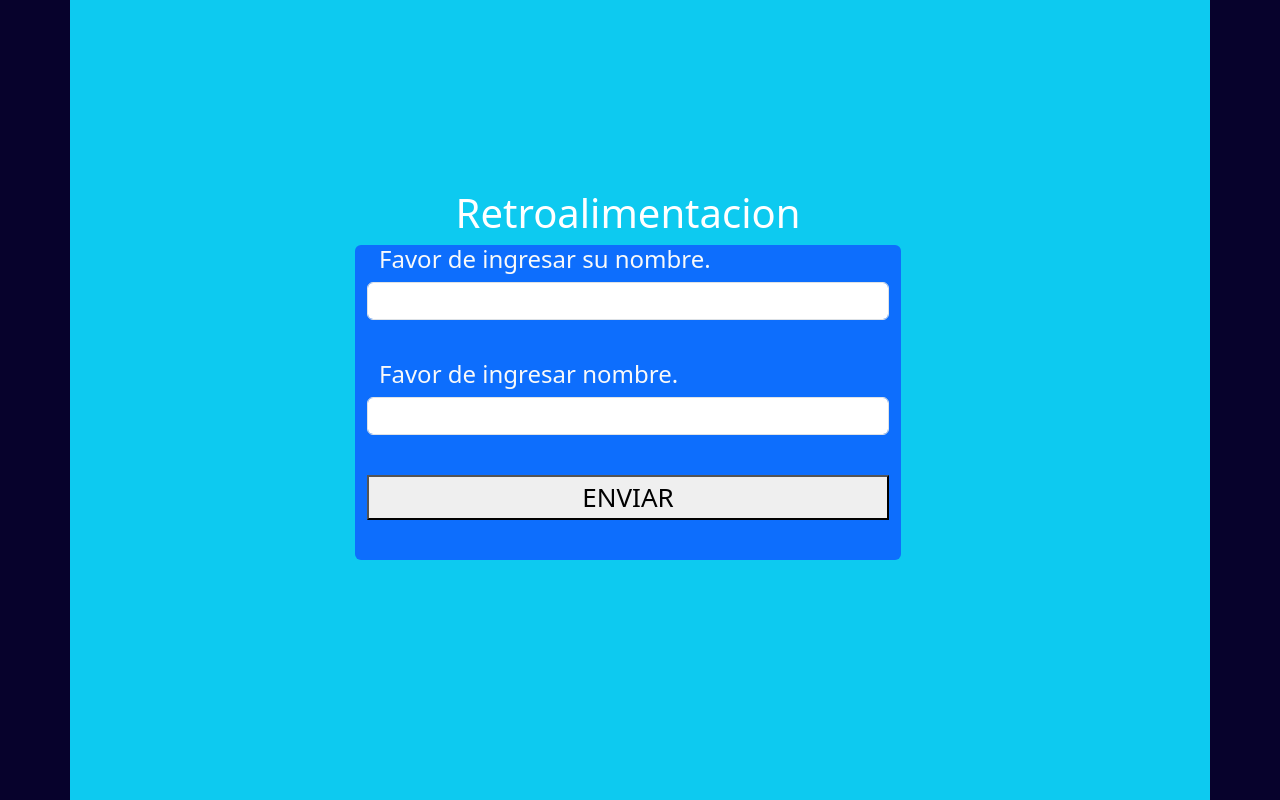
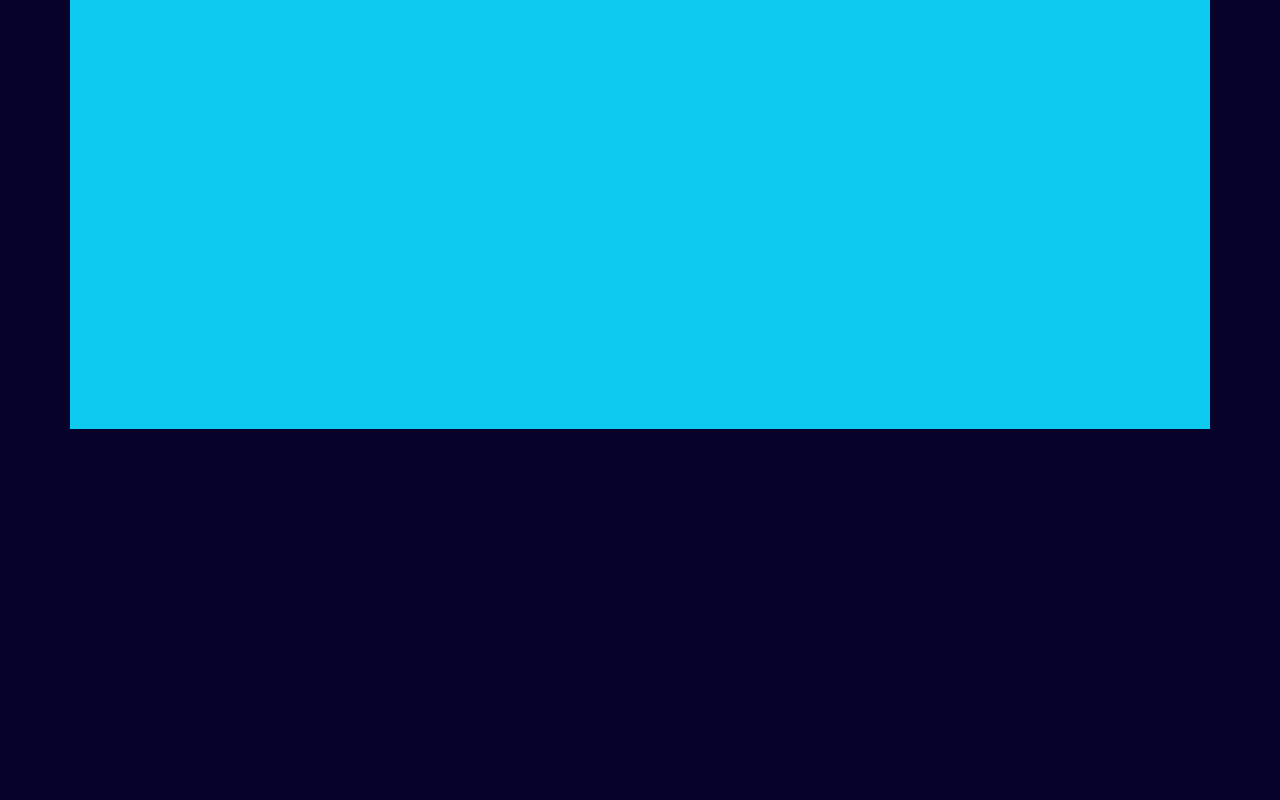
Before and after one commit to djarae/ejercicio_djeportfoliobeta, a Next.js app: page / in a window 1280 px wide. Shown: the part 2966-3766 px from the top of the page. After the commit the page ends 3395 px from the top, so only its background shows below. Built offline with nearby package versions, Linux system fonts and the light colour scheme.

Commit message:
26 Borrado temporal de retroalim

```diff
--- a/app/components/principal/Principal.js
+++ b/app/components/principal/Principal.js
@@ -3,7 +3,7 @@ import Presentacion from '../presentacion/Presentacion.js';
 import AcercaDeMi from '../acercademi/AcercaDeMi.js';
 import Conocimientos from '../conocimientos/Conocimientos.js';
 import MisProyectos from '../misproyectos/MisProyectos.js';
-import Retroalimentacion from '../retroalimentacion/Retroalimentacion.jsx';
+// import Retroalimentacion from '../retroalimentacion/Retroalimentacion.jsx';
 import Espacios from '../espacios/Espacios.js';
 
 
@@ -18,7 +18,7 @@ function Principal() {
         <Espacios cantidad="50"></Espacios>
         <MisProyectos></MisProyectos>
         <Espacios cantidad="30"></Espacios>
-        <Retroalimentacion></Retroalimentacion>
+        {/* <Retroalimentacion></Retroalimentacion> */}
         <Espacios cantidad="30"></Espacios>
     </body >
    </div>
--- a/app/components/retroalimentacion/Retroalimentacion.jsx
+++ b/app/components/retroalimentacion/Retroalimentacion.jsx
@@ -1,78 +1,78 @@
-"use client"
-import Espacios from '../espacios/Espacios.js'
-import React, { useState, useEffect,useMutation } from 'react';
+// "use client"
+// import Espacios from '../espacios/Espacios.js'
+// import React, { useState, useEffect,useMutation } from 'react';
 
-function Retroalimentacion() {
+// function Retroalimentacion() {
 
-    const [nombreHook,setNombreHook] = useState(" ");
-    const [consejoHook,setConsejoHook] = useState(" ");
-    const apiURL= "http://localhost:5000/retro"//API URL local
-    // const apiURL= "https://apiportfolioflask-dev-ejmr.3.us-1.fl0.io/retro"//API URL Cloud
+//     const [nombreHook,setNombreHook] = useState(" ");
+//     const [consejoHook,setConsejoHook] = useState(" ");
+//     const apiURL= "http://localhost:5000/retro"//API URL local
+//     // const apiURL= "https://apiportfolioflask-dev-ejmr.3.us-1.fl0.io/retro"//API URL Cloud
 
 
-    function actuNombreHook(val){
-        setNombreHook(val);console.log(nombreHook)
-     }
+//     function actuNombreHook(val){
+//         setNombreHook(val);console.log(nombreHook)
+//      }
 
-     function actuConsejoHook(val){
-        setConsejoHook(val);console.log(consejoHook)
-     }
+//      function actuConsejoHook(val){
+//         setConsejoHook(val);console.log(consejoHook)
+//      }
 
 
-    // useEffect(()=>{
-    //     fetch("http://localhost:5000/")
-    //     .then((response)=>response.json())
-    //     .then((data)=> setData(data))
-    //     .then(console.log("funciono recargar el coso"));
-    // },[]);
+//     // useEffect(()=>{
+//     //     fetch("http://localhost:5000/")
+//     //     .then((response)=>response.json())
+//     //     .then((data)=> setData(data))
+//     //     .then(console.log("funciono recargar el coso"));
+//     // },[]);
 
-    function conectar (){
-        let nombreVar = nombreHook.val
-        let consejoVar =  consejoHook.val
+//     function conectar (){
+//         let nombreVar = nombreHook.val
+//         let consejoVar =  consejoHook.val
 
-        fetch(apiURL, {
-          method: "POST",
-          mode: 'cors',
-          headers: {
-            "Content-Type": "application/json",
-          },
-          body: JSON.stringify({
-            nombre: nombreVar,
-            consejo: consejoVar,
-          }),
-        });
-        return 0;
-      }
+//         fetch(apiURL, {
+//           method: "POST",
+//           mode: 'cors',
+//           headers: {
+//             "Content-Type": "application/json",
+//           },
+//           body: JSON.stringify({
+//             nombre: nombreVar,
+//             consejo: consejoVar,
+//           }),
+//         });
+//         return 0;
+//       }
 
-return (
-<div class="container row justify-content-center" >
-        <p class="h1 row justify-content-center" >
-            Retroalimentacion
-        </p>
-        <div class="container col-6 rounded bg-primary  text-ligth  row justify-content-center" >
+// return (
+// <div class="container row justify-content-center" >
+//         <p class="h1 row justify-content-center" >
+//             Retroalimentacion
+//         </p>
+//         <div class="container col-6 rounded bg-primary  text-ligth  row justify-content-center" >
 
-              <h1 class="display-6 row justify-content-left text-light fs-4"   >
-                  Favor de ingresar su nombre.
-              </h1>
-              <input  id="inputNombre" class="form-control"
-                     onChange={e => actuNombreHook({val: e.target.value })}>
-              </input>
+//               <h1 class="display-6 row justify-content-left text-light fs-4"   >
+//                   Favor de ingresar su nombre.
+//               </h1>
+//               <input  id="inputNombre" class="form-control"
+//                      onChange={e => actuNombreHook({val: e.target.value })}>
+//               </input>
 
-              <Espacios cantidad="5"></Espacios>
+//               <Espacios cantidad="5"></Espacios>
 
-              <h1 class="display-6 row justify-content-left text-light fs-4"   >
-                  Favor de ingresar nombre.
-              </h1>
-              <input  id="inputRetroalimentacion" class="form-control"
-                     onChange={e => actuConsejoHook({val: e.target.value })}>
-              </input>
+//               <h1 class="display-6 row justify-content-left text-light fs-4"   >
+//                   Favor de ingresar nombre.
+//               </h1>
+//               <input  id="inputRetroalimentacion" class="form-control"
+//                      onChange={e => actuConsejoHook({val: e.target.value })}>
+//               </input>
 
-              <Espacios cantidad="5"></Espacios>
-                <button onClick={conectar}>ENVIAR</button>
-              <Espacios  color="secondary" variant="contained" cantidad="5"></Espacios>
+//               <Espacios cantidad="5"></Espacios>
+//                 <button onClick={conectar}>ENVIAR</button>
+//               <Espacios  color="secondary" variant="contained" cantidad="5"></Espacios>
 
-        </div>
-  </div>
-  );
-}
-export default Retroalimentacion;
+//         </div>
+//   </div>
+//   );
+// }
+// export default Retroalimentacion;
```
